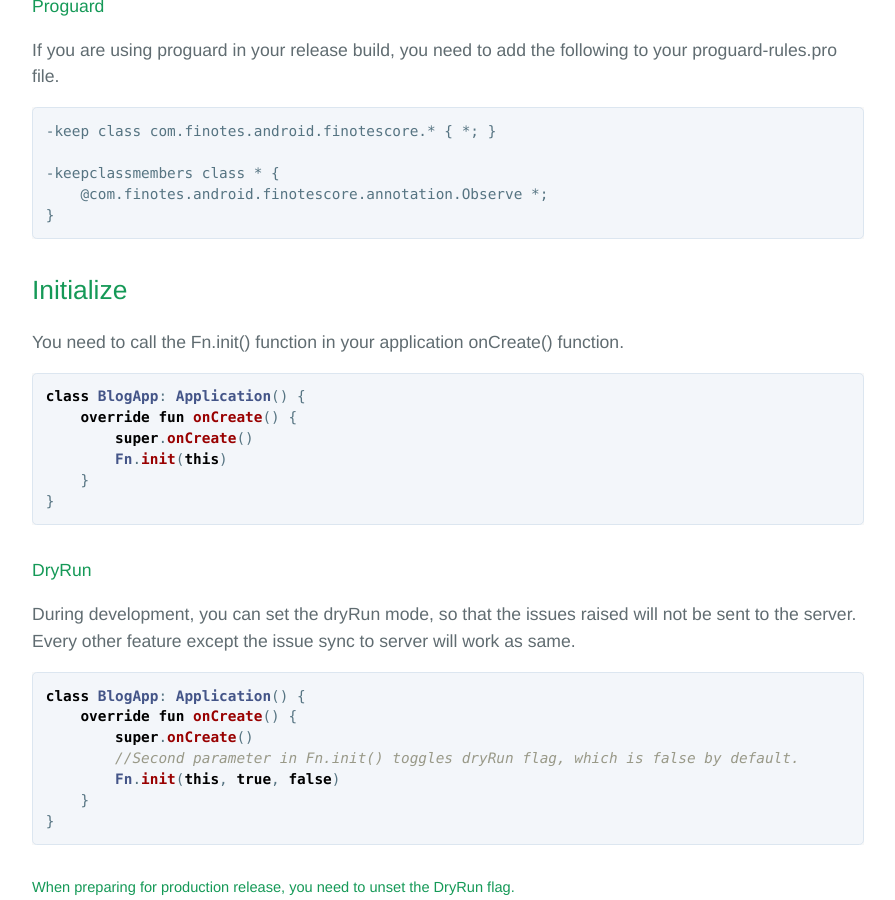
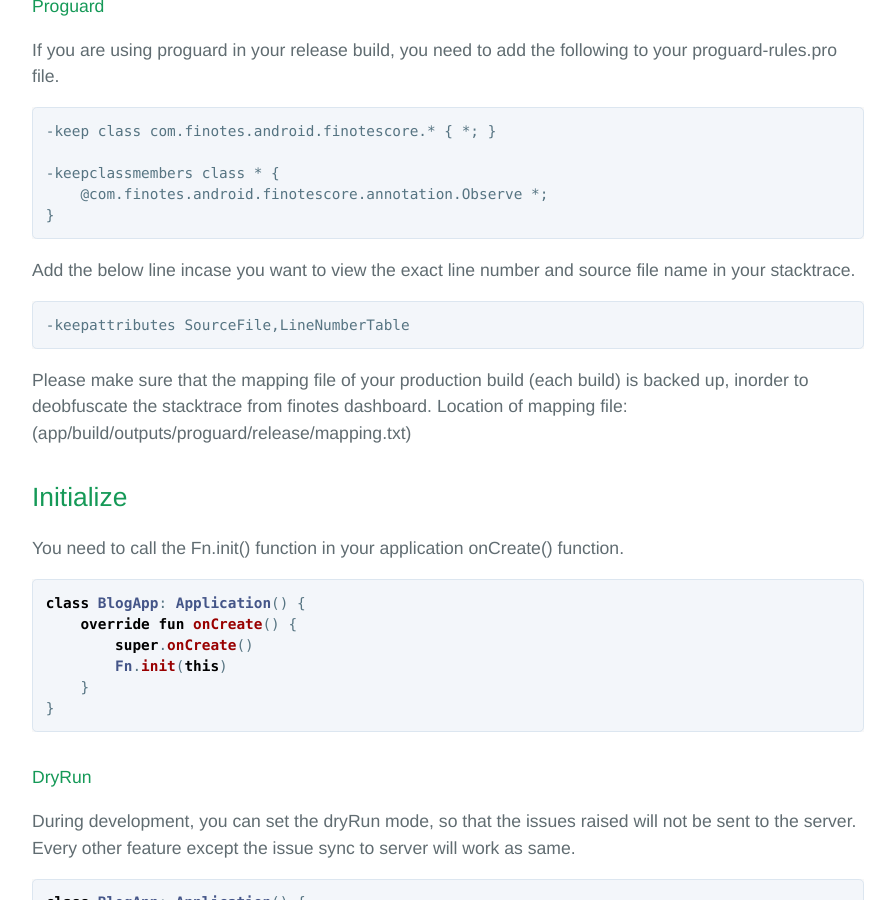
Before and after one commit to finotes/finotes.github.io, a Jekyll site: the page built from _posts/2018-02-09-kotlin-docs.md, in a window 1280 px wide and 900 px high, scrolled down 1122 px. Shown: the whole window, without its empty margins (192-1087 px from the left). Built offline with Jekyll 4.4.1, drawn with Linux system fonts in a browser that asks for light colours; some web fonts are replaced; some of the changed text lies outside the part shown.

Commit message:
Update 2018-02-09-kotlin-docs.md

````diff
--- a/_posts/2018-02-09-kotlin-docs.md
+++ b/_posts/2018-02-09-kotlin-docs.md
@@ -49,6 +49,12 @@ If you are using proguard in your release build, you need to add the following t
     @com.finotes.android.finotescore.annotation.Observe *;
 }
 ```
+Add the below line incase you want to view the exact line number and source file name in your stacktrace.
+```
+-keepattributes SourceFile,LineNumberTable
+```
+Please make sure that the mapping file of your production build (each build) is backed up, inorder to deobfuscate the stacktrace from finotes dashboard.
+Location of mapping file: (<project-folder>app/build/outputs/proguard/release/mapping.txt)
 
 ## Initialize
 You need to call the Fn.init() function in your application onCreate() function.
@@ -143,6 +149,9 @@ class BlogApp: Application() {
     }
 }
 ```
+Please make sure that the mapping file of your production build (each build) is backed up, inorder to deobfuscate the stacktrace from finotes dashboard.
+Location of mapping file: (<project-folder>app/build/outputs/proguard/release/mapping.txt)
+
 
 ### Listen for Issue
 You can listen for and access every issue in realtime using the Fn.listenForIssue() API.
````
